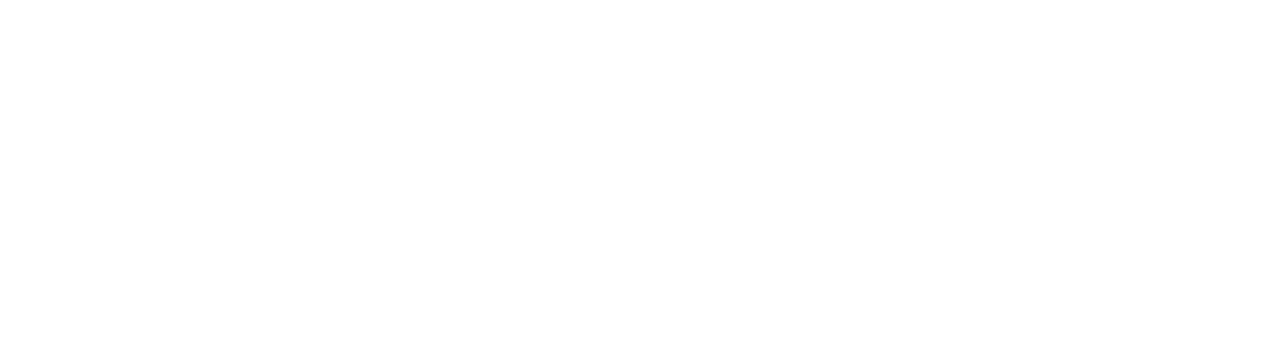
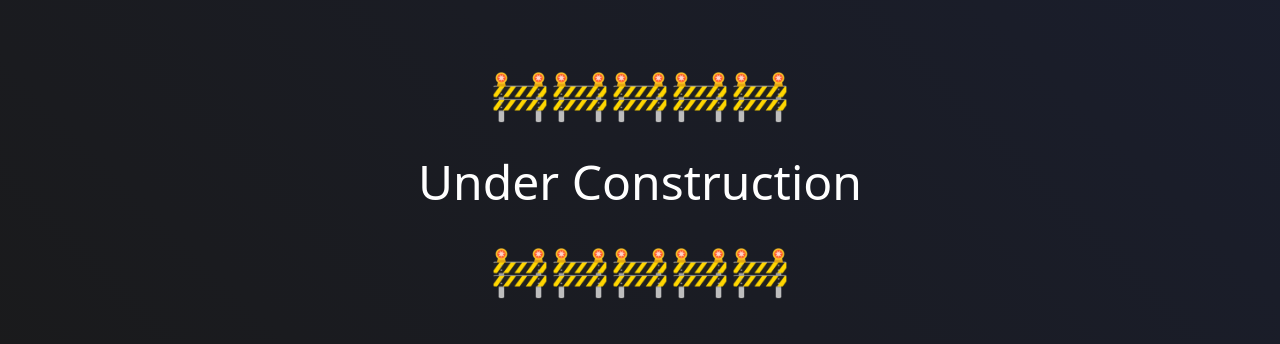
Before and after one commit to zak-goldberg/zak-goldberg-dev, a React (Vite) app: page /listening-to in a window 1280 px wide. Before the commit this address had no page. Shown: the part 218-562 px from the top of the page. Built offline with nearby package versions, Linux system fonts and the light colour scheme.

Commit message:
Added placeholder page for listening to page

```diff
--- a/src/components/home-page-content.jsx
+++ b/src/components/home-page-content.jsx
@@ -1,4 +1,5 @@
 import { Card, Timeline } from "flowbite-react";
+import { Link } from "react-router-dom";
 
 const HomePageContent = () => {
   return (
@@ -70,7 +71,7 @@
           </a>
           <a
             className="block w-12 h-12 hover:opacity-80 transition-opacity"
-            href="/"
+            href="/listening-to"
             rel="noopener noreferrer"
           >
             <svg
--- /dev/null
+++ b/src/components/listening-to.jsx
@@ -0,0 +1,13 @@
+const ListeningTo = () => {
+  return (
+    <>
+      <div className="pt-20 min-h-[90vh] flex flex-col space-y-10 justify-center items-center">
+        <h1 className="text-white text-5xl">🚧🚧🚧🚧🚧</h1>
+        <h1 className="text-white text-3xl md:text-5xl">Under Construction</h1>
+        <h1 className="text-white text-5xl">🚧🚧🚧🚧🚧</h1>
+      </div>
+    </>
+  );
+};
+
+export default ListeningTo;
```
Also changed, not shown: src/main.jsx (+8 -3 lines).
